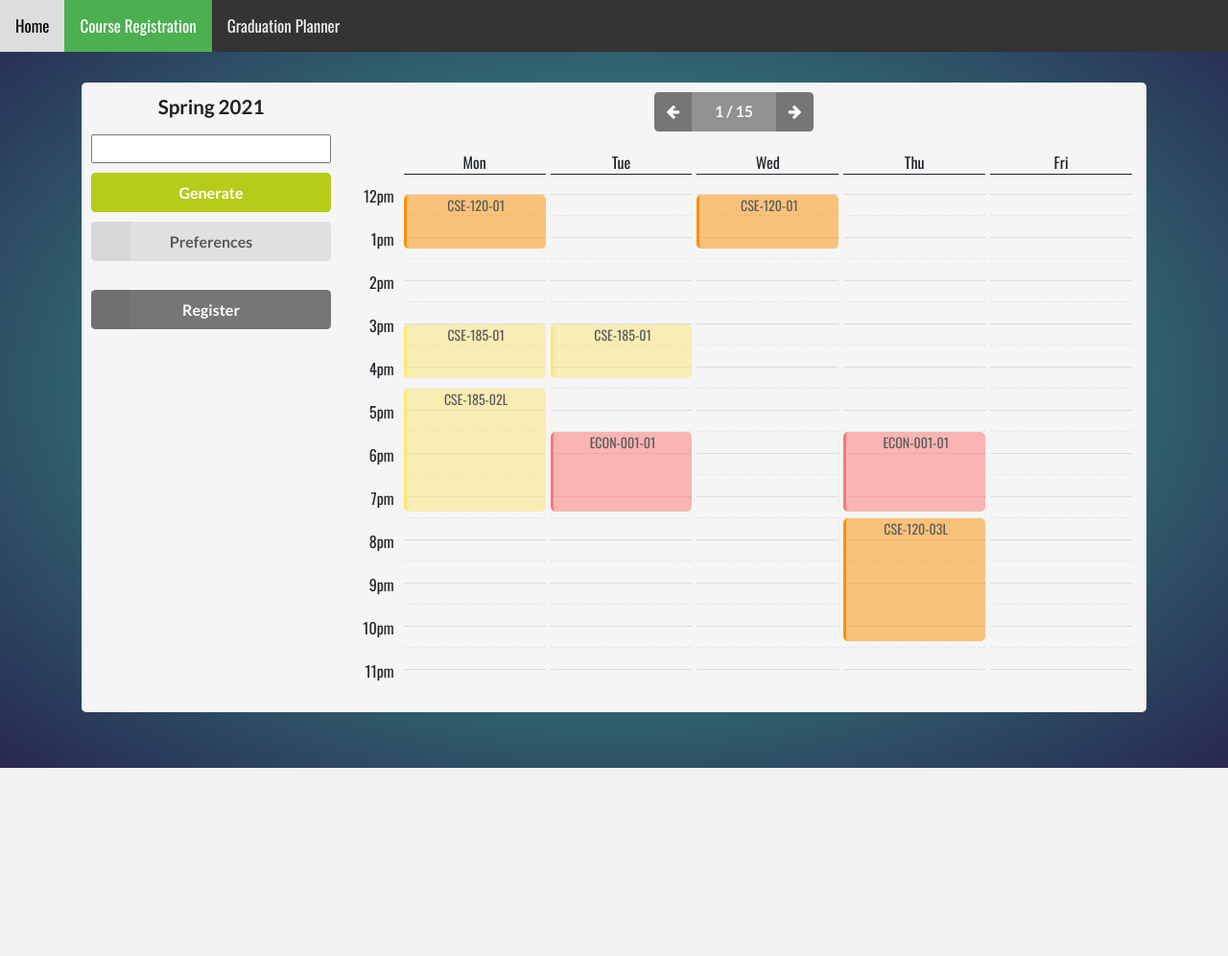
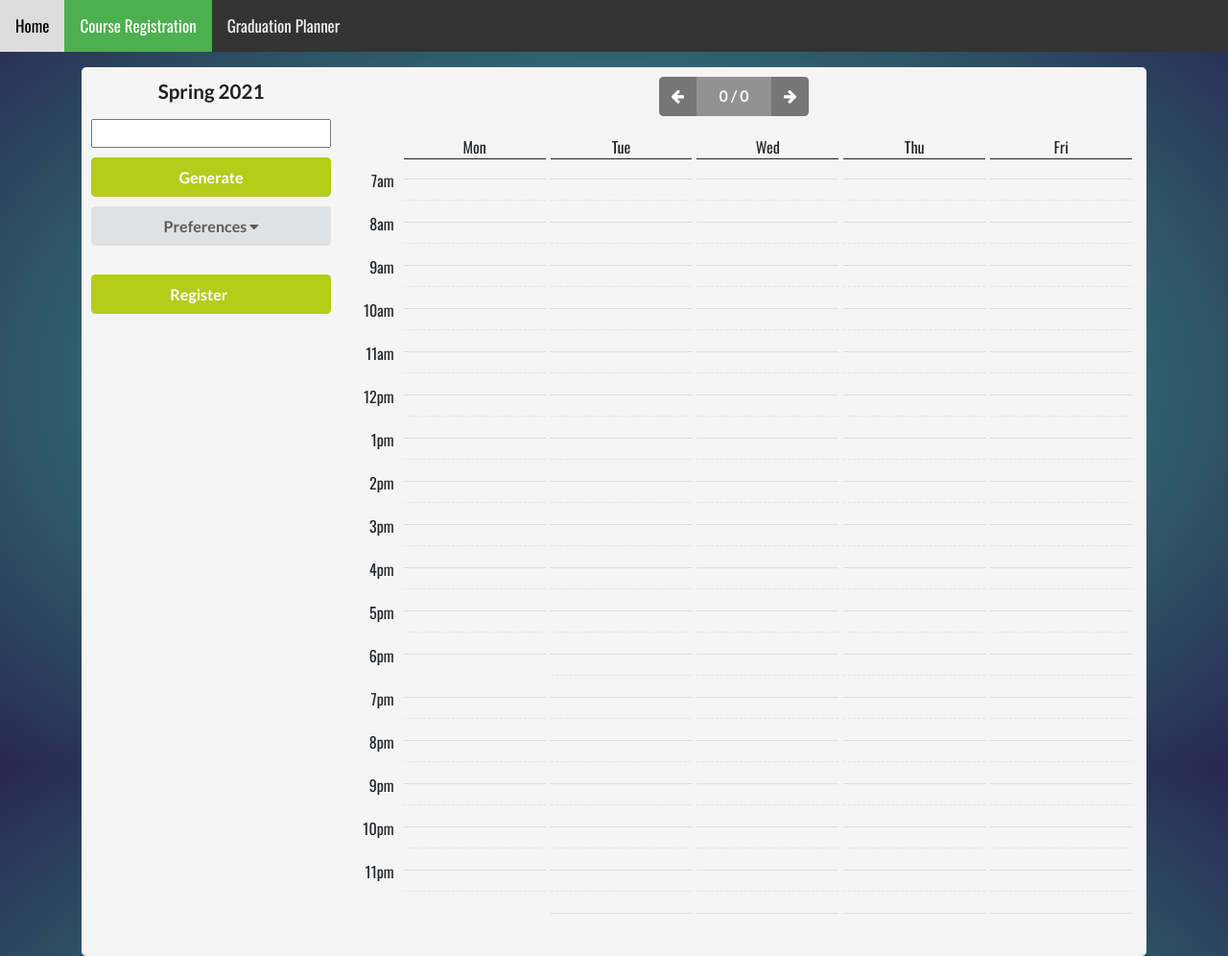
Before and after one commit to Hyuan6/CSE-111-Course-Registrar, a Django app: page /CourseReg/RegPage/ in a window 1280 px wide. Shown: the whole page at 96% size. Before the commit the page ends 800 px from the top, so only its background shows below. Run offline with Django 3.2, Linux system fonts and the light colour scheme; data comes from the database, SQL or seed files in the repository; some libraries are stand-ins or nearby versions.

Commit message:
Updated RegPage Table. Added Alerts to Register

```diff
--- a/CourseRegistrar/RegistrationPage/static/RegistrationPage/regPage.js
+++ b/CourseRegistrar/RegistrationPage/static/RegistrationPage/regPage.js
@@ -1,5 +1,4 @@
-
-$(document).ready(function(){
+$(document).ready(function() {
 
     var sid = getcookie("student_id")
     console.log(sid)
@@ -25,11 +24,11 @@ $(document).ready(function(){
         return (name !== '' ? cookiestore[name] : cookiestore);
     }
 
-    $("#submit").click(function(){
+    $("#submit").click(function() {
         var cl = document.getElementsByClassName("course-item");
         var classes = [];
         var i;
-        console.log(cl.length)
+        console.log(classes)
         for (i = 0; i < cl.length; i++) {
             var count = i;
             classes.push({
@@ -39,13 +38,17 @@ $(document).ready(function(){
         console.log(classes);
         $.ajax({
             type: 'GET',
-            url:"/CourseReg/register/",
-            data:{
-                classes, sid
+            url: "/CourseReg/register/",
+            data: {
+                classes,
+                sid
             },
             success: function(data) {
-                alert("registered")
-                console.log("shits done");
+                if (data === "Login") {
+                    alert("Please log in before registering.")
+                } else if (data === "Success") {
+                    alert("Successfully Registered")
+                }
             },
             failure: function(data) {
                 alert("shits fucked");
@@ -60,7 +63,7 @@ $(document).ready(function(){
             type: 'GET',
             url: "/CourseReg/ajax/",
             async: false,
-            success: function(data){
+            success: function(data) {
                 items = data
             },
             failure: function(data) {
@@ -77,12 +80,12 @@ $(document).ready(function(){
         return existing_elements.includes(el);
     }
 
-    function something(){
+    function something() {
         console.log("test passed");
     }
 
     var counter = 1;
-    var button_ids =[];
+    var button_ids = [];
     new autoComplete({
         data: {
             src: ac(),
@@ -95,7 +98,7 @@ $(document).ready(function(){
             if (!exists(feedback.selection.value)) {
                 var new_div = document.createElement("div")
                 new_div.className = "course-item"
-                // add buttons and inner div
+                    // add buttons and inner div
                 new_div.innerHTML = feedback.selection.value + " :<div class='course-list-options'><button class='ui grey tiny button' role='button'>Sections</button><button class='ui pink tiny icon button' role='button'><i onclick='something()' aria-hidden='true' class='fa fa-times'></i></button></div>"
                 button_ids.push(counter);
                 counter++
@@ -108,12 +111,57 @@ $(document).ready(function(){
 
         }
     });
-    $("i").click(function(){
+    $("i").click(function() {
         console.log("we here")
-        if(button_ids.includes(this.id)){
+        if (button_ids.includes(this.id)) {
             console.log("button: " + this.id)
             var elem = document.getElementById(this.id);
             elem.parentNode.removeChild(elem);
         }
     })
+
+    /*
+    Example Parameter:
+    (string) cnum = CSE-185-02L
+    (float) start = 11.5
+    (float) end = 13.5
+    (string) day = MWF
+    (any valid css color selection) color = rgb(255,255,255)
+    */
+    function placeOnTable(cnum, start, end, days, color) {
+        var dayMapping = {
+            "M": 0,
+            "T": 1,
+            "W": 2,
+            "R": 3,
+            "F": 4,
+        };
+
+        var spacingPer30Min = 22.25;
+        var topMultiplier = (start - 7) / 2;
+        var heightMultiplier = (end - start + 1) * 2;
+        var rgba = [color.slice(0, 3), 'a', color.slice(3)].join('');
+        rgba = [rgba.slice(0, -1), ', 0.5', rgba.slice(-1)].join('');
+
+        var dayList = days.split("");
+        dayList.forEach(function(day) {
+            var col = document.getElementsByClassName("days-col")[dayMapping[day]];
+
+            var new_div = document.createElement("div");
+            new_div.className = "hour-slot";
+            new_div.style = `width: 100%;
+                             position: absolute;
+                             z-index: 1;
+                             top: ${spacingPer30Min*topMultiplier}px;
+                             height: ${spacingPer30Min*heightMultiplier}px;
+                             display: block;
+                             border-radius: 5px;
+                             cursor: pointer;
+                             color: rgb(91, 91, 91);
+                             border-left: 3px solid ${color};
+                             background: ${rgba};`;
+            new_div.innerHTML = `<div class="title" style="font-size: 14px;">${cnum}</div>`;
+            col.appendChild(new_div);
+        });
+    }
 });
--- a/CourseRegistrar/RegistrationPage/static/RegistrationPage/templateCSS.css
+++ b/CourseRegistrar/RegistrationPage/static/RegistrationPage/templateCSS.css
@@ -85,7 +85,7 @@ body {
 .topnav {
     background-color: #333;
     overflow: hidden;
-    margin-bottom: 2em;
+    margin-bottom: 1em;
 }
 
 .topnav a {
--- a/CourseRegistrar/RegistrationPage/templates/RegistrationPage/regPage.html
+++ b/CourseRegistrar/RegistrationPage/templates/RegistrationPage/regPage.html
@@ -36,11 +36,17 @@
 
                 <div id="selclasses" class="course-list">
 
-                </div><button id="gen" class="ui olive fluid button" role="button" style="margin-top: 10px; text-align: center;">Generate</button><button class="ui fluid icon left labeled button" role="button" style="margin-top: 10px; text-align: center;">Preferences<i aria-hidden="true"
-						class="edit icon"></i></button>
+                </div>
+                <button id="gen" class="ui olive fluid button" role="button" style="margin-top: 10px; text-align: center;">
+                    Generate
+                </button>
+                <button class="ui fluid icon left labeled button" role="button" style="margin-top: 10px; text-align: center;">
+                    Preferences
+                    <i aria-hidden="true" class="fa fa-caret-down"></i>
+                </button>
                 <div class="accordion ui" style="margin-top: 20px;">
                     <div class="content">
-                        <button id="submit" class="ui grey fluid icon left labeled button" role="button" style="margin-top: 10px; text-align: center;">
+                        <button id="submit" class="ui olive fluid button" role="button" style="margin-top: 10px; text-align: center;">
                             Register
                             <i aria-hidden="true"class="plus icon"></i>
                         </button>
@@ -54,7 +60,7 @@
                             <i aria-hidden="true" class="fa fa-arrow-left"></i>
                         </button>
                         <button class="ui black disabled button" disabled="" role="button" tabindex="-1">
-                                <div style="color: white;">1 / 15</div>
+                                <div style="color: white;">0 / 0</div>
                         </button>
                         <button class="ui grey icon button" role="button">
                             <i aria-hidden="true" class="fa fa-arrow-right"></i>
@@ -73,6 +79,11 @@
                         </div>
                         <div class="schedule-container">
                             <div class="times-col">
+                                <div class="time-col">7am</div>
+                                <div class="time-col">8am</div>
+                                <div class="time-col">9am</div>
+                                <div class="time-col">10am</div>
+                                <div class="time-col">11am</div>
                                 <div class="time-col">12pm</div>
                                 <div class="time-col">1pm</div>
                                 <div class="time-col">2pm</div>
@@ -123,14 +134,20 @@
                                 <div class="day-col">
                                     <div class="end"></div>
                                 </div>
-                                <div class="hour-slot" style="width: 100%; position: absolute; z-index: 1; top: 11.25px; height: 56.25px; display: block; border-radius: 5px; cursor: pointer; color: rgb(91, 91, 91); border-left: 3px solid rgb(254, 144, 1); background: rgba(254, 144, 1, 0.5);">
-                                    <div class="title" style="font-size: 14px;">CSE-120-01</div>
+                                <div class="day-col">
+                                    <div class="day-inside"></div>
                                 </div>
-                                <div class="hour-slot" style="width: 100%; position: absolute; z-index: 1; top: 213.75px; height: 127.35px; display: block; border-radius: 5px; cursor: pointer; color: rgb(91, 91, 91); border-left: 3px solid rgb(255, 229, 117); background: rgba(255, 229, 117, 0.5);">
-                                    <div class="title" style="font-size: 14px;">CSE-185-02L</div>
+                                <div class="day-col">
+                                    <div class="day-inside"></div>
                                 </div>
-                                <div class="hour-slot" style="width: 100%; position: absolute; z-index: 1; top: 146.25px; height: 56.25px; display: block; border-radius: 5px; cursor: pointer; color: rgb(91, 91, 91); border-left: 3px solid rgb(255, 229, 117); background: rgba(255, 229, 117, 0.5);">
-                                    <div class="title" style="font-size: 14px;">CSE-185-01</div>
+                                <div class="day-col">
+                                    <div class="day-inside"></div>
+                                </div>
+                                <div class="day-col">
+                                    <div class="day-inside"></div>
+                                </div>
+                                <div class="day-col">
+                                    <div class="day-inside"></div>
                                 </div>
                             </div>
                             <div class="days-col">
@@ -168,13 +185,25 @@
                                     <div class="day-inside"></div>
                                 </div>
                                 <div class="day-col">
+                                    <div class="day-inside"></div>
+                                </div>
+                                <div class="day-col">
+                                    <div class="day-inside"></div>
+                                </div>
+                                <div class="day-col">
+                                    <div class="day-inside"></div>
+                                </div>
+                                <div class="day-col">
+                                    <div class="day-inside"></div>
+                                </div>
+                                <div class="day-col">
+                                    <div class="day-inside"></div>
+                                </div>
+                                <div class="day-col">
+                                    <div class="day-inside"></div>
+                                </div>
+                                <div class="day-col">
                                     <div class="end"></div>
-                                </div>
-                                <div class="hour-slot" style="width: 100%; position: absolute; z-index: 1; top: 258.75px; height: 82.35px; display: block; border-radius: 5px; cursor: pointer; color: rgb(91, 91, 91); border-left: 3px solid rgb(255, 117, 117); background: rgba(255, 117, 117, 0.5);">
-                                    <div class="title" style="font-size: 14px;">ECON-001-01</div>
-                                </div>
-                                <div class="hour-slot" style="width: 100%; position: absolute; z-index: 1; top: 146.25px; height: 56.25px; display: block; border-radius: 5px; cursor: pointer; color: rgb(91, 91, 91); border-left: 3px solid rgb(255, 229, 117); background: rgba(255, 229, 117, 0.5);">
-                                    <div class="title" style="font-size: 14px;">CSE-185-01</div>
                                 </div>
                             </div>
                             <div class="days-col">
@@ -212,10 +241,25 @@
                                     <div class="day-inside"></div>
                                 </div>
                                 <div class="day-col">
+                                    <div class="day-inside"></div>
+                                </div>
+                                <div class="day-col">
+                                    <div class="day-inside"></div>
+                                </div>
+                                <div class="day-col">
+                                    <div class="day-inside"></div>
+                                </div>
+                                <div class="day-col">
+                                    <div class="day-inside"></div>
+                                </div>
+                                <div class="day-col">
+                                    <div class="day-inside"></div>
+                                </div>
+                                <div class="day-col">
+                                    <div class="day-inside"></div>
+                                </div>
+                                <div class="day-col">
                                     <div class="end"></div>
-                                </div>
-                                <div class="hour-slot" style="width: 100%; position: absolute; z-index: 1; top: 11.25px; height: 56.25px; display: block; border-radius: 5px; cursor: pointer; color: rgb(91, 91, 91); border-left: 3px solid rgb(254, 144, 1); background: rgba(254, 144, 1, 0.5);">
-                                    <div class="title" style="font-size: 14px;">CSE-120-01</div>
                                 </div>
                             </div>
                             <div class="days-col">
@@ -253,16 +297,46 @@
                                     <div class="day-inside"></div>
                                 </div>
                                 <div class="day-col">
+                                    <div class="day-inside"></div>
+                                </div>
+                                <div class="day-col">
+                                    <div class="day-inside"></div>
+                                </div>
+                                <div class="day-col">
+                                    <div class="day-inside"></div>
+                                </div>
+                                <div class="day-col">
+                                    <div class="day-inside"></div>
+                                </div>
+                                <div class="day-col">
+                                    <div class="day-inside"></div>
+                                </div>
+                                <div class="day-col">
+                                    <div class="day-inside"></div>
+                                </div>
+                                <div class="day-col">
                                     <div class="end"></div>
-                                </div>
-                                <div class="hour-slot" style="width: 100%; position: absolute; z-index: 1; top: 348.75px; height: 127.35px; display: block; border-radius: 5px; cursor: pointer; color: rgb(91, 91, 91); border-left: 3px solid rgb(254, 144, 1); background: rgba(254, 144, 1, 0.5);">
-                                    <div class="title" style="font-size: 14px;">CSE-120-03L</div>
-                                </div>
-                                <div class="hour-slot" style="width: 100%; position: absolute; z-index: 1; top: 258.75px; height: 82.35px; display: block; border-radius: 5px; cursor: pointer; color: rgb(91, 91, 91); border-left: 3px solid rgb(255, 117, 117); background: rgba(255, 117, 117, 0.5);">
-                                    <div class="title" style="font-size: 14px;">ECON-001-01</div>
                                 </div>
                             </div>
                             <div class="days-col">
+                                <div class="day-col">
+                                    <div class="day-inside"></div>
+                                </div>
+                                <div class="day-col">
+                                    <div class="day-inside"></div>
+                                </div>
+                                <div class="day-col">
+                                    <div class="day-inside"></div>
+                                </div>
+                                <div class="day-col">
+                                    <div class="day-inside"></div>
+                                </div>
+                                <div class="day-col">
+                                    <div class="day-inside"></div>
+                                </div>
+                                <div class="day-col">
+                                    <div class="day-inside"></div>
+                                </div>
                                 <div class="day-col">
                                     <div class="day-inside"></div>
                                 </div>
```
